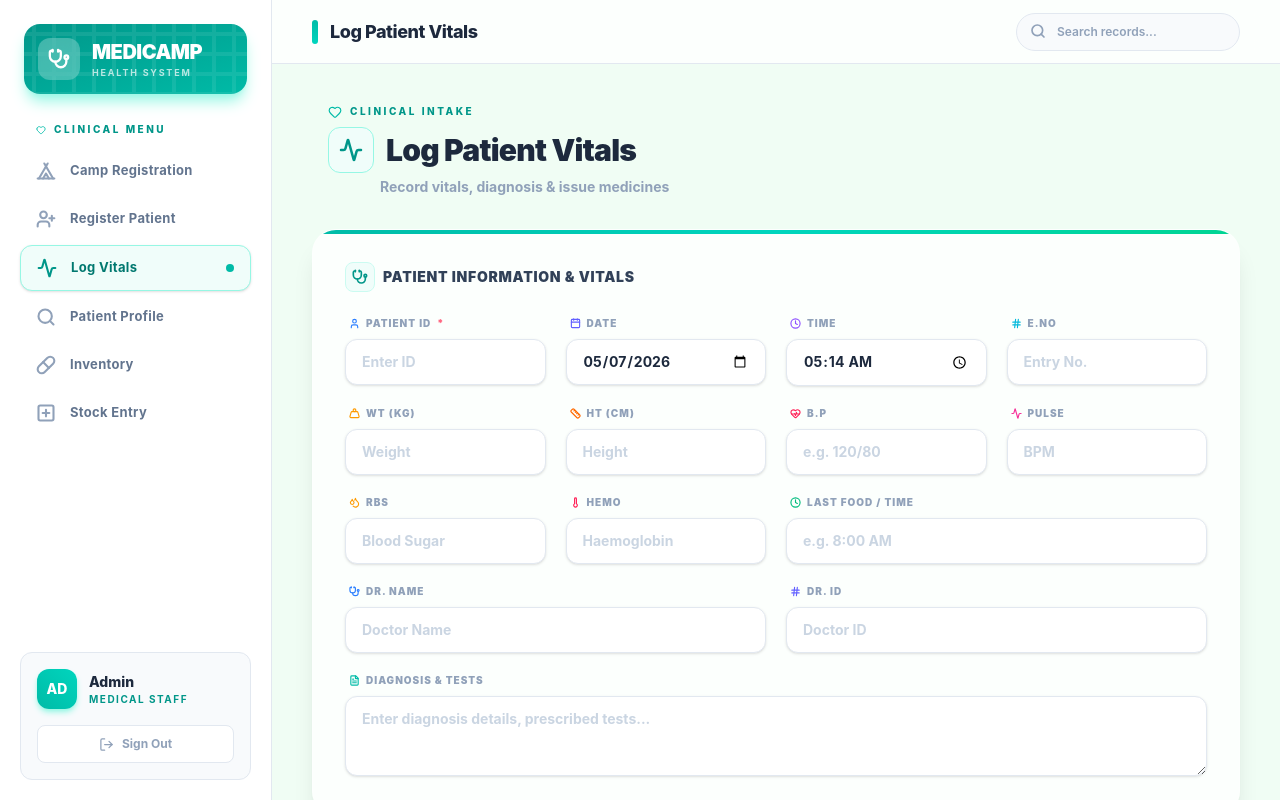
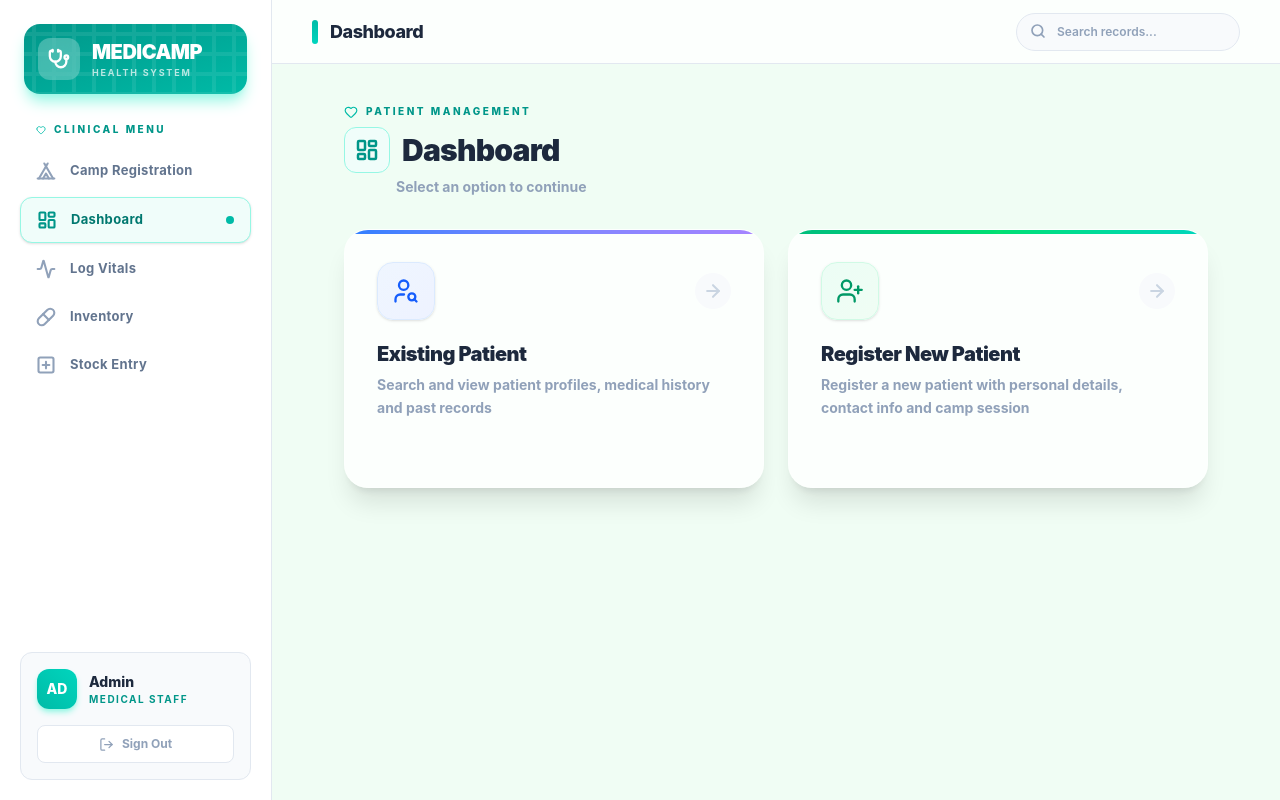
Before and after one commit to pavithraphilo-ops/practice-medical-camp, a React (Vite) app in the folder frontend/: page /dashboard in a window 1280 px wide. Before the commit this address led to /vitals. Built offline with nearby package versions, Linux system fonts and the light colour scheme.

Commit message:
Added Dashboard and Changed some Sections

```diff
--- a/frontend/src/App.jsx
+++ b/frontend/src/App.jsx
@@ -1,6 +1,7 @@
 import React from 'react';
-import { BrowserRouter as Router, Routes, Route, Navigate } from 'react-router-dom';
+import { BrowserRouter as Router, Routes, Route } from 'react-router-dom';
 import Layout from './components/Layout';
+import Dashboard from './pages/Dashboard';
 import Vitals from './pages/Vitals';
 import PatientProfile from './pages/PatientProfile';
 import Inventory from './pages/Inventory';
@@ -19,7 +20,7 @@ function App() {
 
         {/* Protected routes wrapped in Layout */}
         <Route element={<Layout />}>
-          <Route path="/dashboard" element={<Navigate to="/vitals" replace />} />
+          <Route path="/dashboard" element={<Dashboard />} />
           <Route path="/vitals" element={<Vitals />} />
           <Route path="/patient" element={<PatientProfile />} />
           <Route path="/inventory" element={<Inventory />} />
--- a/frontend/src/components/Layout.jsx
+++ b/frontend/src/components/Layout.jsx
@@ -11,7 +11,8 @@ import {
   UserPlus,
   ClipboardList,
   PlusSquare,
-  Tent
+  Tent,
+  LayoutDashboard
 } from 'lucide-react';
 
 const SidebarLink = ({ to, icon: Icon, label, active }) => (
@@ -38,7 +39,7 @@ const Layout = () => {
     const path = location.pathname;
     const titles = {
       '/': 'Medicine Dispatch',
-      '/dashboard': 'Medicine Dispatch',
+      '/dashboard': 'Dashboard',
       '/vitals': 'Log Patient Vitals',
       '/register': 'Patient Registration',
       '/patient': 'Patient Profile',
@@ -83,9 +84,8 @@ const Layout = () => {
           </p>
           <nav className="flex flex-col gap-1">
             <SidebarLink to="/camp-registration" icon={Tent} label="Camp Registration" active={location.pathname === '/camp-registration'} />
-            <SidebarLink to="/register" icon={UserPlus} label="Register Patient" active={location.pathname === '/register'} />
+            <SidebarLink to="/dashboard" icon={LayoutDashboard} label="Dashboard" active={location.pathname === '/dashboard'} />
             <SidebarLink to="/vitals" icon={Activity} label="Log Vitals" active={location.pathname === '/vitals'} />
-            <SidebarLink to="/patient" icon={Search} label="Patient Profile" active={location.pathname === '/patient'} />
             <SidebarLink to="/inventory" icon={Pill} label="Inventory" active={location.pathname === '/inventory'} />
             <SidebarLink to="/medicine-entry" icon={PlusSquare} label="Stock Entry" active={location.pathname === '/medicine-entry'} />
           </nav>
--- a/frontend/src/pages/Dashboard.jsx
+++ b/frontend/src/pages/Dashboard.jsx
@@ -1,231 +1,98 @@
-import React, { useState, useEffect } from 'react';
-import axios from 'axios';
-import { Plus, Trash2, Send, CheckCircle2, User, Landmark, Pill as PillIcon, Heart } from 'lucide-react';
-
-const API_BASE = 'http://127.0.0.1:8000/api';
+import React from 'react';
+import { useNavigate } from 'react-router-dom';
+import { Heart, LayoutDashboard, UserSearch, UserPlus, ArrowRight } from 'lucide-react';
 
 const Dashboard = () => {
-  const [camps, setCamps] = useState([]);
-  const [medicines, setMedicines] = useState([]);
-  const [patientId, setPatientId] = useState('');
-  const [selectedCamp, setSelectedCamp] = useState('');
-  const [issues, setIssues] = useState([{ med_id: '', qty: 1, name: '', stock: 0 }]);
-  const [success, setSuccess] = useState(false);
-  const [loading, setLoading] = useState(false);
-  const [campStocks, setCampStocks] = useState({}); // {uqid: {allocated, used, remaining}}
-
-  useEffect(() => {
-    axios.get(`${API_BASE}/camps`).then(res => setCamps(res.data));
-    axios.get(`${API_BASE}/medicines`).then(res => setMedicines(res.data));
-  }, []);
-
-  useEffect(() => {
-    if (selectedCamp) {
-      axios.get(`${API_BASE}/camp_stock/${selectedCamp}`).then(res => {
-        setCampStocks(res.data);
-      });
-    } else {
-      setCampStocks({});
-    }
-  }, [selectedCamp]);
-
-  const addRow = () => {
-    setIssues([...issues, { med_id: '', qty: 1, name: '', stock: 0 }]);
-  };
-
-  const removeRow = (index) => {
-    if (issues.length > 1) {
-      setIssues(issues.filter((_, i) => i !== index));
-    }
-  };
-
-  const updateRow = (index, field, value) => {
-    const newIssues = [...issues];
-    newIssues[index][field] = value;
-
-    if (field === 'med_id') {
-      const med = medicines.find(m => m.uqid === parseInt(value));
-      if (med) {
-        newIssues[index].name = med.name;
-        // Show camp-specific stock if a camp is selected, otherwise 0
-        const campStock = campStocks[parseInt(value)];
-        newIssues[index].stock = campStock ? campStock.remaining : 0;
-      } else {
-        newIssues[index].name = '';
-        newIssues[index].stock = 0;
-      }
-    }
-    setIssues(newIssues);
-  };
-
-  const handleSubmit = async (e) => {
-    e.preventDefault();
-    setLoading(true);
-    try {
-      await axios.post(`${API_BASE}/issue`, {
-        patient_id: patientId,
-        medical_camp: selectedCamp,
-        issues: issues.filter(i => i.med_id && i.qty > 0)
-      });
-      setSuccess(true);
-      setTimeout(() => setSuccess(false), 3000);
-      setIssues([{ med_id: '', qty: 1, name: '', stock: 0 }]);
-      setPatientId('');
-    } catch (err) {
-      alert('Error submitting data');
-    } finally {
-      setLoading(false);
-    }
-  };
+  const navigate = useNavigate();
 
   return (
-    <div className="max-w-5xl mx-auto py-4 space-y-6">
-       <div className="flex flex-col md:flex-row md:items-end justify-between gap-6 px-4">
-        <div>
+    <div className="max-w-4xl mx-auto py-6 space-y-8">
+      {/* Header */}
+      <div className="px-4">
         <div className="flex items-center gap-2 mb-2">
           <Heart size={14} className="text-teal-500" />
-            <p className="text-teal-600 text-[10px] font-extrabold uppercase tracking-[0.25em]">Clinical Operations</p>
+          <p className="text-teal-600 text-[10px] font-extrabold uppercase tracking-[0.25em]">Patient Management</p>
         </div>
         <div className="flex items-center gap-3 mb-1">
           <div className="p-2.5 bg-teal-50 rounded-xl border border-teal-200">
-              <PillIcon className="text-teal-600" size={24} strokeWidth={2.5} />
+            <LayoutDashboard className="text-teal-600" size={24} strokeWidth={2.5} />
           </div>
-            <h3 className="text-3xl font-black text-slate-800 tracking-tight">Medicine Dispatch</h3>
+          <h3 className="text-3xl font-black text-slate-800 tracking-tight">Dashboard</h3>
         </div>
-          <p className="text-slate-400 text-sm font-bold ml-[52px]">Digital Prescription Fulfillment</p>
-        </div>
-        {success && (
-          <div className="flex items-center gap-2 text-emerald-600 bg-emerald-50 px-5 py-3 rounded-xl border border-emerald-200 shadow-sm animate-bounce">
-            <CheckCircle2 size={18} strokeWidth={3} />
-            <span className="text-xs font-black uppercase tracking-widest">Transaction Verified</span>
-          </div>
-        )}
+        <p className="text-slate-400 text-sm font-bold ml-[52px]">Select an option to continue</p>
       </div>
 
-      <div className="glass-panel-light p-10 relative overflow-hidden">
-        <div className="absolute top-0 left-0 right-0 h-1 bg-gradient-to-r from-teal-500 via-teal-400 to-emerald-400" />
+      {/* Option Cards */}
+      <div className="grid grid-cols-1 md:grid-cols-2 gap-6 px-4">
 
-        <form onSubmit={handleSubmit} className="space-y-10">
-          <div className="grid grid-cols-1 md:grid-cols-2 gap-8">
-            <div className="space-y-3">
-              <label className="flex items-center gap-2 text-[10px] font-black text-slate-400 uppercase tracking-[0.2em] ml-1">
-                <User size={14} className="text-teal-500" /> Patient Identification
-              </label>
-              <input
-                type="number"
-                required
-                className="w-full bg-slate-50/50 border border-slate-200 rounded-xl px-5 py-4 text-xl font-black text-slate-800 placeholder:text-slate-300 focus:ring-2 focus:ring-teal-500/30 focus:border-teal-500 outline-none transition-all"
-                placeholder="Enter Patient ID..."
-                value={patientId}
-                onChange={e => setPatientId(e.target.value)}
-              />
+        {/* Existing Patient Card */}
+        <button
+          onClick={() => navigate('/patient')}
+          className="group relative overflow-hidden text-left glass-panel-light p-8 hover:border-teal-300 transition-all duration-300 hover:shadow-xl hover:shadow-teal-100/50 active:scale-[0.98]"
+        >
+          <div className="absolute top-0 left-0 right-0 h-1 bg-gradient-to-r from-blue-500 via-indigo-400 to-violet-400" />
+          <div className="absolute inset-0 bg-gradient-to-br from-blue-50/0 to-blue-50/50 opacity-0 group-hover:opacity-100 transition-opacity duration-300" />
+
+          <div className="relative space-y-5">
+            <div className="flex items-center justify-between">
+              <div className="p-3.5 bg-gradient-to-br from-blue-50 to-indigo-50 rounded-2xl border border-blue-100 shadow-sm group-hover:shadow-md group-hover:shadow-blue-100 transition-all">
+                <UserSearch size={28} className="text-blue-600" strokeWidth={2} />
               </div>
-            <div className="space-y-3">
-              <label className="flex items-center gap-2 text-[10px] font-black text-slate-400 uppercase tracking-[0.2em] ml-1">
-                <Landmark size={14} className="text-teal-500" /> Session / Medical Camp
-              </label>
-              <select
-                required
-                className="w-full bg-slate-50/50 border border-slate-200 rounded-xl px-5 py-4 text-sm font-bold text-slate-700 focus:ring-2 focus:ring-teal-500/30 focus:border-teal-500 outline-none transition-all appearance-none cursor-pointer"
-                value={selectedCamp}
-                onChange={e => setSelectedCamp(e.target.value)}
-              >
-                <option value="">Choose a medical camp session...</option>
-                {camps.map(camp => (
-                  <option key={camp.id} value={camp.id}>
-                    {camp.venue} • Camp {camp.number} ({camp.date})
-                  </option>
-                ))}
-              </select>
+              <div className="p-2 bg-slate-50 rounded-full text-slate-300 group-hover:text-blue-500 group-hover:bg-blue-50 group-hover:translate-x-1 transition-all duration-300">
+                <ArrowRight size={20} strokeWidth={2.5} />
               </div>
             </div>
 
-          <div className="space-y-6">
-            <div className="flex items-center justify-between border-b border-slate-100 pb-4">
-              <h4 className="flex items-center gap-2 text-[10px] font-black text-slate-400 uppercase tracking-[0.2em]">
-                <PillIcon size={14} className="text-teal-500" /> Medication List
+            <div>
+              <h4 className="text-xl font-black text-slate-800 tracking-tight mb-1.5 group-hover:text-blue-700 transition-colors">
+                Existing Patient
               </h4>
-              <button
-                type="button"
-                onClick={addRow}
-                className="flex items-center gap-2 px-5 py-2.5 bg-teal-50 hover:bg-teal-100 text-teal-600 rounded-xl transition-all border border-teal-200 text-[10px] font-black uppercase tracking-widest"
-              >
-                <Plus size={14} strokeWidth={3} /> Add Medication
-              </button>
+              <p className="text-sm text-slate-400 font-bold leading-relaxed">
+                Search and view patient profiles, medical history and past records
+              </p>
             </div>
 
-            <div className="space-y-4 max-h-[400px] overflow-auto pr-2 custom-scrollbar">
-              {issues.map((row, index) => (
-                <div key={index} className="grid grid-cols-12 gap-5 items-center p-5 rounded-2xl bg-slate-50/30 border border-slate-100 transition-all hover:border-teal-100 group">
-                  <div className="col-span-3">
-                    <input
-                      type="number"
-                      placeholder="UQID"
-                      className="w-full bg-white border border-slate-200 rounded-xl px-4 py-3.5 text-slate-800 font-data font-bold focus:border-teal-500 outline-none text-sm shadow-sm"
-                      value={row.med_id}
-                      onChange={e => updateRow(index, 'med_id', e.target.value)}
-                    />
-                  </div>
-                  <div className="col-span-6">
-                    <div className="px-5 py-3.5 bg-white rounded-xl border border-slate-100 text-slate-400 text-sm font-bold min-h-[3.25rem] flex items-center justify-between shadow-sm">
-                      {row.name ? (
-                        <>
-                          <span className="text-slate-800 font-black">{row.name}</span>
-                          <span className={`text-[10px] font-black uppercase px-2.5 py-1.5 rounded-lg border ${row.stock > 10 ? 'bg-emerald-50 text-emerald-600 border-emerald-100' : 'bg-rose-50 text-rose-600 border-rose-100'}`}>
-                            Stock: {row.stock}
-                          </span>
-                        </>
-                      ) : (
-                        <span className="text-slate-300 italic font-medium">Auto-populating med details...</span>
-                      )}
+            <div className="flex items-center gap-2 text-[10px] font-black text-blue-500 uppercase tracking-widest opacity-0 group-hover:opacity-100 translate-y-2 group-hover:translate-y-0 transition-all duration-300">
+              <span>Open Patient Profile</span>
+              <ArrowRight size={12} strokeWidth={3} />
             </div>
           </div>
-                  <div className="col-span-2">
-                    <input
-                      type="number"
-                      placeholder="Qty"
-                      className={`w-full bg-white border rounded-xl px-4 py-3.5 text-slate-800 font-black text-center focus:outline-none text-sm transition-all shadow-sm ${
-                        row.qty > row.stock
-                          ? 'border-rose-500 ring-2 ring-rose-500/10'
-                          : 'border-slate-200 focus:border-teal-500'
-                      }`}
-                      value={row.qty}
-                      onChange={e => updateRow(index, 'qty', parseInt(e.target.value) || 0)}
-                    />
-                    {row.qty > row.stock && (
-                      <p className="text-[9px] text-rose-600 font-black uppercase tracking-tighter mt-1.5 text-center">Over Stock Limit</p>
-                    )}
+        </button>
+
+        {/* Register New Patient Card */}
+        <button
+          onClick={() => navigate('/register')}
+          className="group relative overflow-hidden text-left glass-panel-light p-8 hover:border-teal-300 transition-all duration-300 hover:shadow-xl hover:shadow-emerald-100/50 active:scale-[0.98]"
+        >
+          <div className="absolute top-0 left-0 right-0 h-1 bg-gradient-to-r from-emerald-500 via-green-400 to-teal-400" />
+          <div className="absolute inset-0 bg-gradient-to-br from-emerald-50/0 to-emerald-50/50 opacity-0 group-hover:opacity-100 transition-opacity duration-300" />
+
+          <div className="relative space-y-5">
+            <div className="flex items-center justify-between">
+              <div className="p-3.5 bg-gradient-to-br from-emerald-50 to-green-50 rounded-2xl border border-emerald-100 shadow-sm group-hover:shadow-md group-hover:shadow-emerald-100 transition-all">
+                <UserPlus size={28} className="text-emerald-600" strokeWidth={2} />
               </div>
-                  <div className="col-span-1 flex justify-end">
-                    <button
-                      type="button"
-                      onClick={() => removeRow(index)}
-                      className={`p-2.5 rounded-xl transition-all ${issues.length > 1 ? 'text-slate-300 hover:text-rose-500 hover:bg-rose-50' : 'text-slate-200 cursor-not-allowed'}`}
-                      disabled={issues.length === 1}
-                    >
-                      <Trash2 size={18} />
-                    </button>
-                  </div>
-                </div>
-              ))}
+              <div className="p-2 bg-slate-50 rounded-full text-slate-300 group-hover:text-emerald-500 group-hover:bg-emerald-50 group-hover:translate-x-1 transition-all duration-300">
+                <ArrowRight size={20} strokeWidth={2.5} />
               </div>
             </div>
 
-          <div className="pt-6">
-            <button
-              type="submit"
-              disabled={loading}
-              className="w-full relative overflow-hidden bg-teal-600 hover:bg-teal-700 text-white h-16 rounded-xl transition-all shadow-lg shadow-teal-200 group active:scale-[0.98]"
-            >
-              <div className="relative flex items-center justify-center gap-3">
-                <Send size={20} strokeWidth={2.5} className="group-hover:translate-x-1 group-hover:-translate-y-1 transition-transform" />
-                <span className="text-sm font-black uppercase tracking-[0.2em]">
-                  {loading ? 'Processing System Transaction...' : 'Finalize Dispatch'}
-                </span>
+            <div>
+              <h4 className="text-xl font-black text-slate-800 tracking-tight mb-1.5 group-hover:text-emerald-700 transition-colors">
+                Register New Patient
+              </h4>
+              <p className="text-sm text-slate-400 font-bold leading-relaxed">
+                Register a new patient with personal details, contact info and camp session
+              </p>
+            </div>
+
+            <div className="flex items-center gap-2 text-[10px] font-black text-emerald-500 uppercase tracking-widest opacity-0 group-hover:opacity-100 translate-y-2 group-hover:translate-y-0 transition-all duration-300">
+              <span>Open Registration Form</span>
+              <ArrowRight size={12} strokeWidth={3} />
+            </div>
           </div>
         </button>
-          </div>
-        </form>
+
       </div>
     </div>
   );
```
Lines whose indentation alone changed are shown as unchanged.
